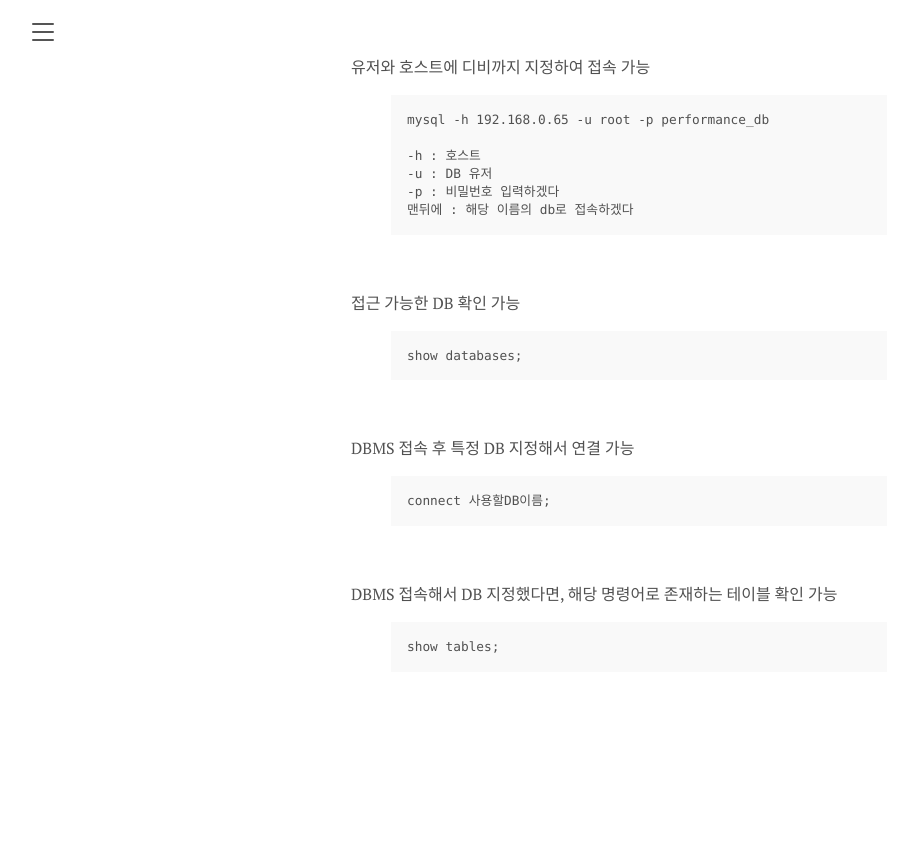
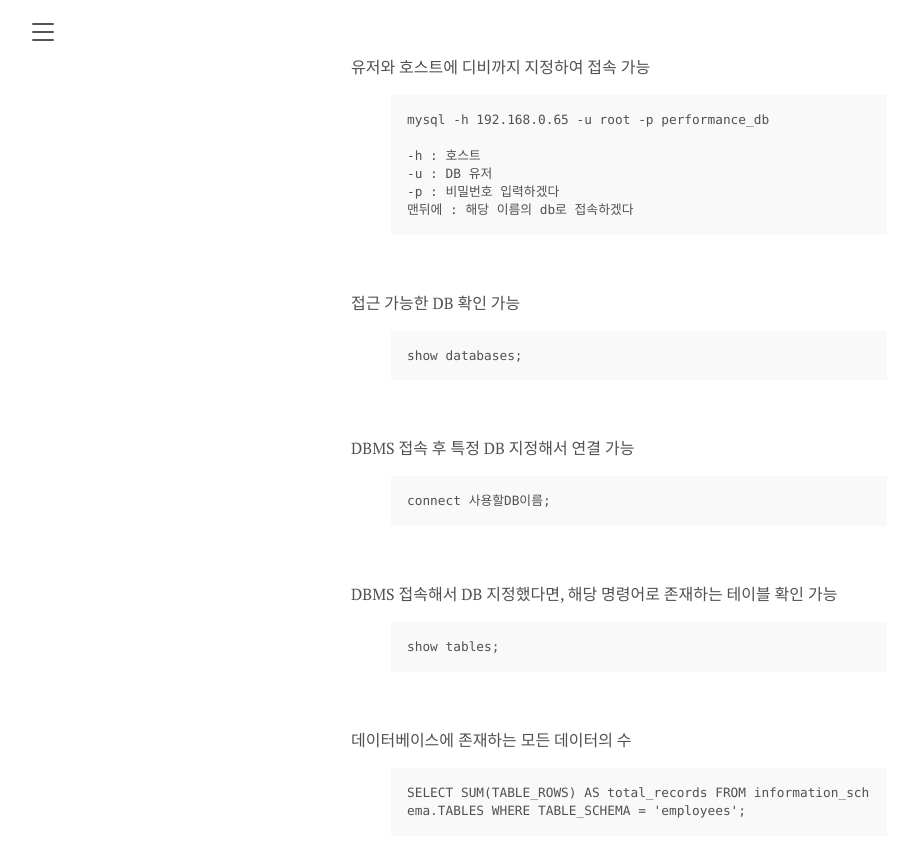
Before and after one commit to Magnolia0097/magnolia0097.github.io, a Jekyll site: the page built from _posts/install/2023-07-19-centos7-linux-maria_10.1.19.md, in a window 1280 px wide and 900 px high, scrolled down 5987 px. Shown: the top 857 px of the window, without its empty margins (1-901 px from the left). Built offline with Jekyll 4.4.1, drawn with Linux system fonts in a browser that asks for light colours; before the commit the page ends 6763 px from its top, so only the background shows below that.

Commit message:
path_sql

```diff
--- a/_posts/install/2023-07-19-centos7-linux-maria_10.1.19.md
+++ b/_posts/install/2023-07-19-centos7-linux-maria_10.1.19.md
@@ -328,3 +328,8 @@ show tables;
 {% endhighlight %}
 
 <br>
+
+데이터베이스에 존재하는 모든 데이터의 수
+{% highlight cmd %}
+SELECT SUM(TABLE_ROWS) AS total_records FROM information_schema.TABLES WHERE TABLE_SCHEMA = 'employees';
+{% endhighlight %}
```
